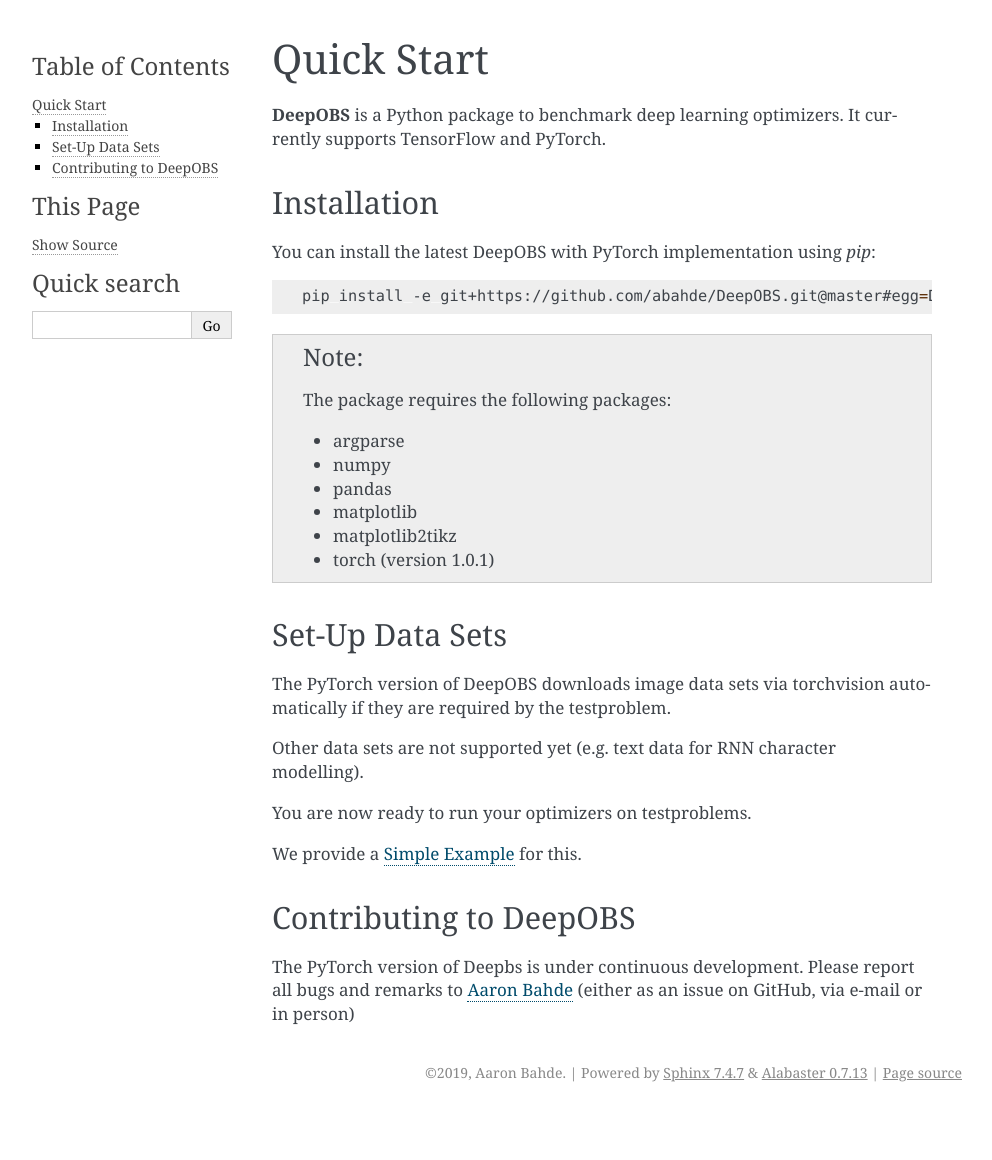
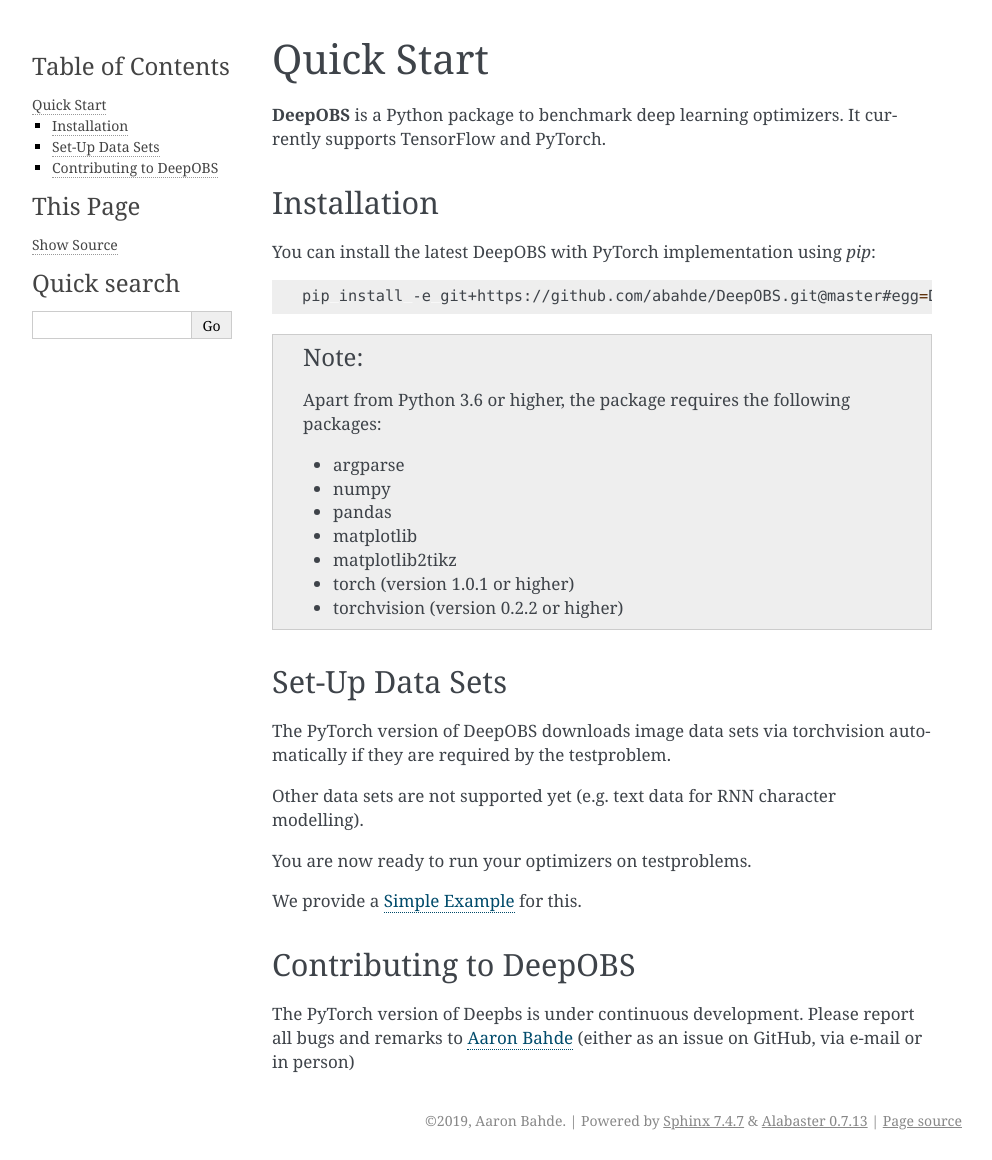
Before and after one commit to fsschneider/DeepOBS, a Sphinx documentation site: the page built from docs/user_guide/quick_start.rst, in a window 1280 px wide. Shown: the whole page, without its empty margins (148-1140 px from the left). Built offline with Sphinx 7.4.7, drawn with Linux system fonts in a browser that asks for light colours; before the commit the page ends 1112 px from its top, so only the background shows below that.

Commit message:
added requirements

```diff
--- a/docs/user_guide/quick_start.rst
+++ b/docs/user_guide/quick_start.rst
@@ -15,14 +15,15 @@
    pip install -e git+https://github.com/abahde/DeepOBS.git@master#egg=DeepOBS
 
 .. NOTE::
-  The package requires the following packages:
+  Apart from Python 3.6 or higher, the package requires the following packages:
 
   - argparse
   - numpy
   - pandas
   - matplotlib
   - matplotlib2tikz
-  - torch (version 1.0.1)
+  - torch (version 1.0.1 or higher)
+  - torchvision (version 0.2.2 or higher)
 
 Set-Up Data Sets
 ================
```
